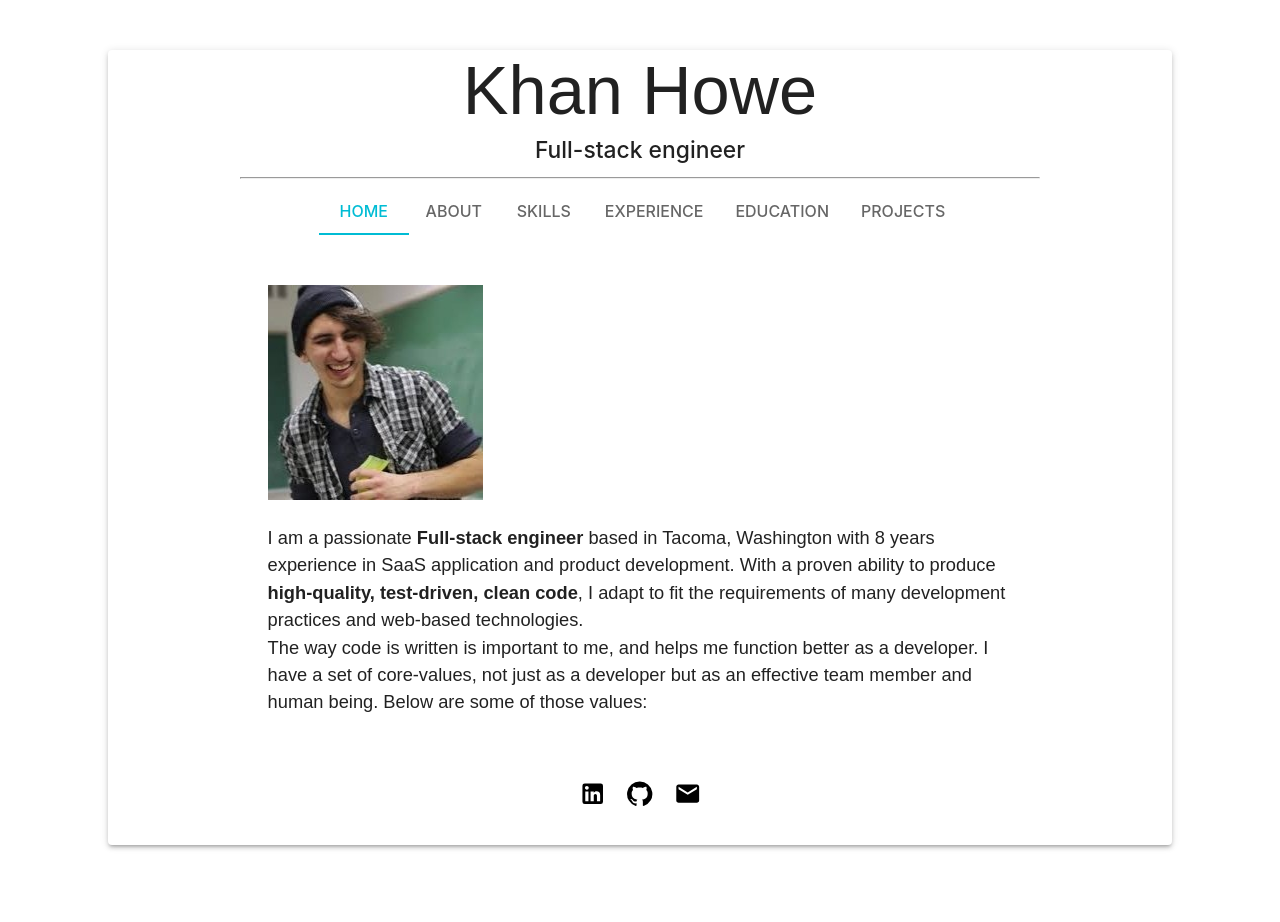
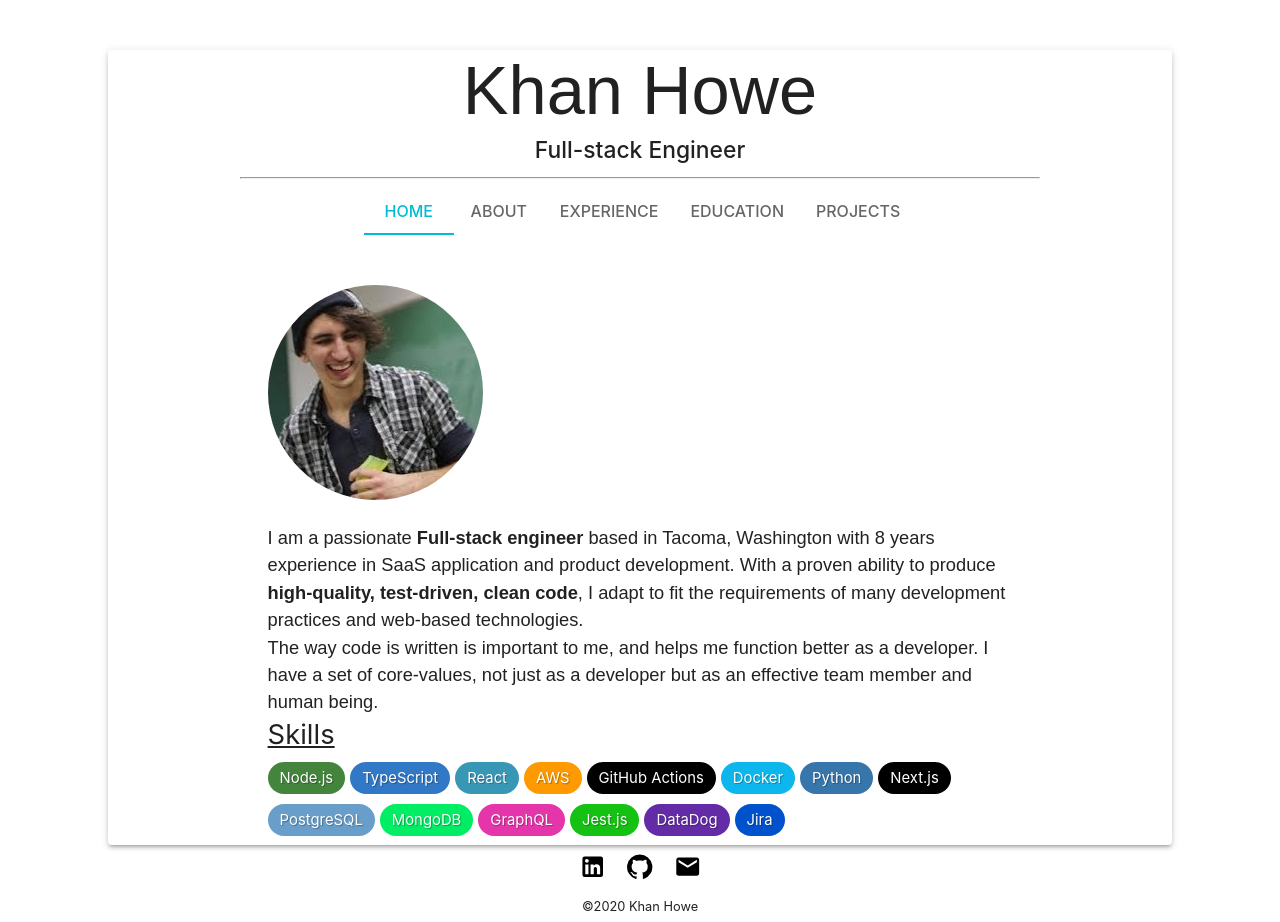
Before and after one commit to khanhowe/khan-dev, a React (Create React App) app: page /about in a window 1280 px wide. Built offline with nearby package versions, Linux system fonts and the light colour scheme.

Commit message:
Add skills section and some styling

```diff
--- a/src/App.tsx
+++ b/src/App.tsx
@@ -10,7 +10,6 @@ import About from './pages/About';
 import Home from './pages/Home';
 import Experience from './pages/Experience';
 import Eductation from './pages/Education';
-import Skills from './pages/Skills';
 import Projects from './pages/Projects';
 
 
@@ -28,7 +27,6 @@ function App() {
                   <Routes>
                     <Route path='/' element={<Home/>}/>
                     <Route path='/about' element={<About/>}/>
-                    <Route path='/skills' element={<Skills/>}/>
                     <Route path='/experience' element={<Experience/>}/>
                     <Route path='/education' element={<Eductation/>}/>
                     <Route path='/projects' element={<Projects/>}/>
--- a/src/components/NameTitle.tsx
+++ b/src/components/NameTitle.tsx
@@ -16,7 +16,7 @@ const NameTitle: React.FC<NameTitleProps> = ({name}) => {
                 {name}
             </Typography>
             <Typography variant="h6">
-                Full-stack engineer
+                Full-stack Engineer
             </Typography>
             <hr className="title-hr"/>
         </div>
--- a/src/components/NavBar.tsx
+++ b/src/components/NavBar.tsx
@@ -21,7 +21,6 @@ const NavBar: React.FC = () => {
     const tabs: TabData[] = [
         { title: 'Home', route: '/'},
         { title: 'About', route: '/about'},
-        { title: 'Skills', route: '/skills' },
         { title: 'Experience', route: '/experience'},
         { title: 'Education', route: '/education'},
         { title: 'Projects', route: '/projects'}
--- a/src/components/Page.tsx
+++ b/src/components/Page.tsx
@@ -1,17 +1,22 @@
 import { ReactNode } from 'react';
 import '../styles/Page.css';
 import Contact from '../pages/Contact';
+import { Typography } from '@mui/material';
 
 interface PageProps {
     children: ReactNode;
 };
 
 const Page: React.FC<PageProps> = ({ children }) => {
-    console.log('page');
+    const currentDate = new Date();
+    const currentYear = currentDate.getFullYear();
     return (
         <div className='page-div'>
             {children}
-            <Contact/>
+            <div className='footer'>
+                <Contact/>
+                <Typography style={{fontSize: '0.8rem'}}>{`©${currentYear} Khan Howe`}</Typography>
+            </div>
         </div>
     );
 };
--- /dev/null
+++ b/src/components/SkillChip.tsx
@@ -0,0 +1,22 @@
+import { Chip } from "@mui/material";
+import '../styles/About.css';
+
+export interface SkillChipProps {
+    label: string;
+    color: string;
+}
+
+const SkillChip: React.FC<SkillChipProps> = ({ label, color }) => (
+    <Chip
+        className='skill-chip'
+        style={{
+            backgroundColor: color, color: 'white',
+            transition: 'transform 0.2s ease'
+        }}
+        label={label}
+        onMouseOver={(event) => event.currentTarget.style.transform = 'scale(1.1)'}
+        onMouseOut={(event) => event.currentTarget.style.transform = 'scale(1)'}
+    />
+);
+
+export default SkillChip;
--- a/src/pages/About.tsx
+++ b/src/pages/About.tsx
@@ -1,21 +1,43 @@
 import { Typography } from "@mui/material";
 import Page from "../components/Page";
 import '../styles/About.css';
+import SkillChip, { SkillChipProps } from "../components/SkillChip";
+
+const skillChips: SkillChipProps[] = [
+    {label: 'Node.js', color: 'rgb(67, 133, 61)'},
+    {label: 'TypeScript', color: '#3178c6'},
+    {label: 'React', color: 'rgba(8, 126, 164, 0.8)'},
+    {label: 'AWS', color: 'rgb(255, 153, 0)'},
+    {label: 'GitHub Actions', color: 'black'},
+    {label: 'Docker', color: 'rgb(13, 183, 237)'},
+    {label: 'Python', color: '#3776ab'},
+    {label: 'Next.js', color: 'black'},
+    {label: 'PostgreSQL', color: 'rgb(105, 158, 202)'},
+    {label: 'MongoDB', color: 'rgb(0, 237, 100)'},
+    {label: 'GraphQL', color: 'rgb(229, 53, 171)'},
+    {label: 'Jest.js', color: 'rgb(21, 194, 19)'},
+    {label: 'DataDog', color: 'rgb(99, 44, 166)'},
+    {label: 'Jira', color: '#0052CC'}
+];
 
 const About: React.FC  = () => {
     console.log('test');
     return (
         <Page>
-            <div>
-                <img src='/khanhowe.jpeg' alt='khan-howe'/>
+            <div className="about">
+                <img src='/khanhowe.jpeg' alt='khan-howe' style={{borderRadius: '50vw'}}/>
                 <div className='about-text'>
                     <Typography fontFamily='sans-serif' >
                         I am a passionate <b>Full-stack engineer</b> based in Tacoma, Washington with 8 years experience in SaaS application and product development. With a proven ability to produce <b>high-quality, test-driven, clean code</b>, I adapt to fit the requirements of many development practices and web-based technologies.
                     </Typography>
                     <Typography fontFamily='sans-serif'>
-                        The way code is written is important to me, and helps me function better as a developer. I have a set of core-values, not just as a developer but as an effective team member and human being. Below are some of those values:
+                        The way code is written is important to me, and helps me function better as a developer. I have a set of core-values, not just as a developer but as an effective team member and human being.
                     </Typography>
                 </div>
+            </div>
+            <div className='skills'>
+                <Typography variant="h5" style={{textDecoration: 'underline'}}>Skills</Typography>
+                {skillChips.map((skill, index) => <SkillChip key={index} label={skill.label} color={skill.color}/>)}
             </div>
         </Page>
     );
--- a/src/pages/Skills.tsx
+++ /dev/null
@@ -1,21 +0,0 @@
-import { Typography } from "@mui/material";
-import Page from "../components/Page";
-
-const Skills: React.FC = () => {
-    console.log('skills');
-    return (
-        <Page>
-            <div>
-                <Typography>Skills</Typography>
-                <Typography>Documentation over Comments</Typography>
-                <Typography>Communication</Typography>
-                <Typography>Honesty</Typography>
-                <Typography>Clean Code</Typography>
-                <Typography>Forever student</Typography>
-                <Typography>Teamwork</Typography>
-            </div>
-        </Page>
-    );
-}
-
-export default Skills;
--- a/src/styles/About.css
+++ b/src/styles/About.css
@@ -1,3 +1,16 @@
+.about {
+
+}
+
 .about-text {
     margin-top: 20px;
 }
+
+.skills {
+
+}
+
+.skill-chip {
+    margin: 10px 5px 0px 0px;
+    text-shadow: 1px 1px 1px rgba(0, 0, 0, 0.3);
+}
--- a/src/styles/Contact.css
+++ b/src/styles/Contact.css
@@ -1,6 +1,6 @@
 .contact {
     display: flex;
-    margin: 20px auto;
+    margin: 20px auto none auto;
     align-items: center;
 }
 
--- a/src/styles/Page.css
+++ b/src/styles/Page.css
@@ -7,3 +7,8 @@
     justify-content: space-between;
     align-items: center;
 }
+
+.footer {
+    padding: 5px;
+    text-align: center;
+}
```
